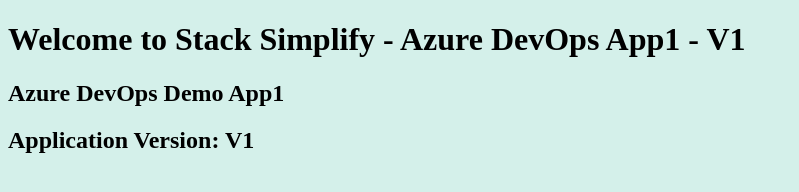
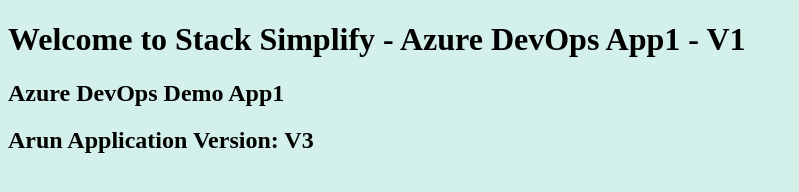
Before and after one commit to marunmohan/azuredevops, a plain HTML site: page index.html in a window 1280 px wide. Shown: the whole page, without its empty margins (0-799 px from the left). Drawn offline with Linux system fonts and the light colour scheme.

Commit message:
V3 commit index.html

```diff
--- a/index.html
+++ b/index.html
@@ -3,6 +3,6 @@
    <body style="background-color:rgb(212, 240, 234);">
       <h1>Welcome to Stack Simplify - Azure DevOps App1 - V1</h1>
       <h2>Azure DevOps Demo App1</h2>
-      <h2>Application Version: V1</h2>
+      <h2>Arun Application Version: V3</h2>
    </body>
 </html>
```
